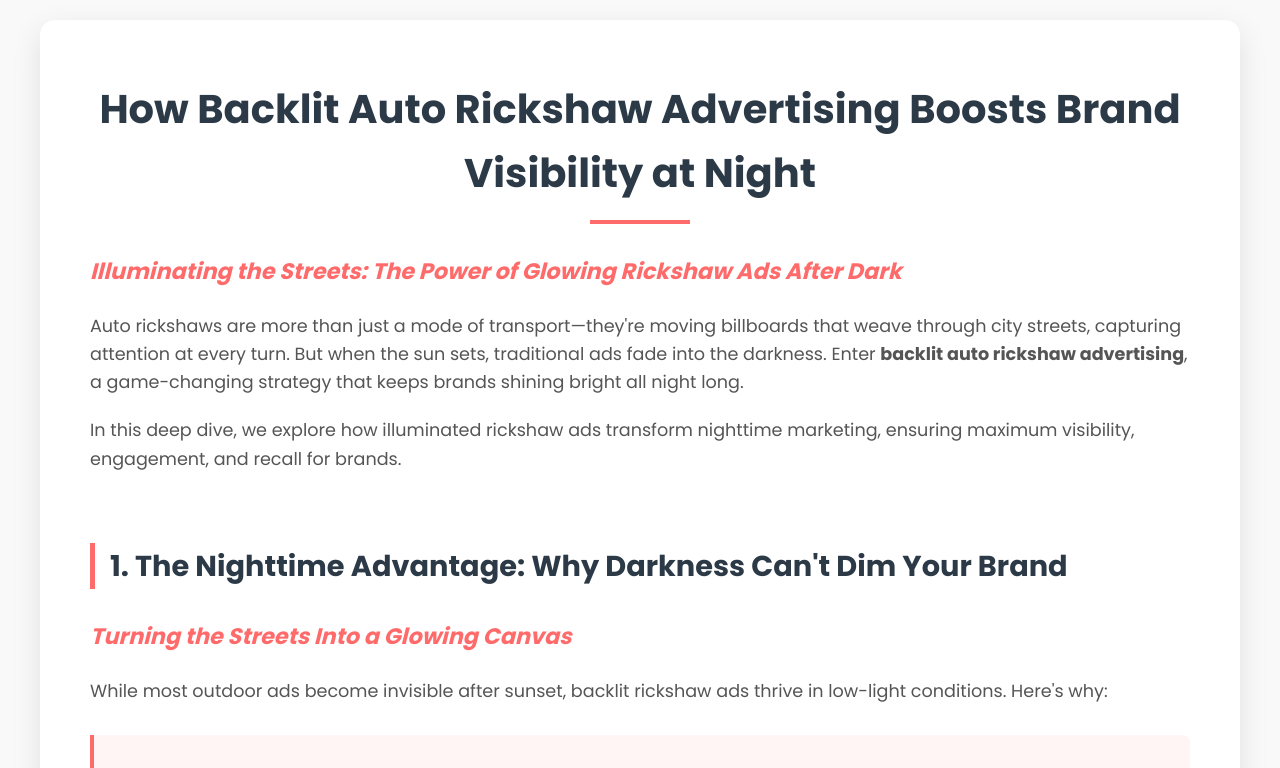
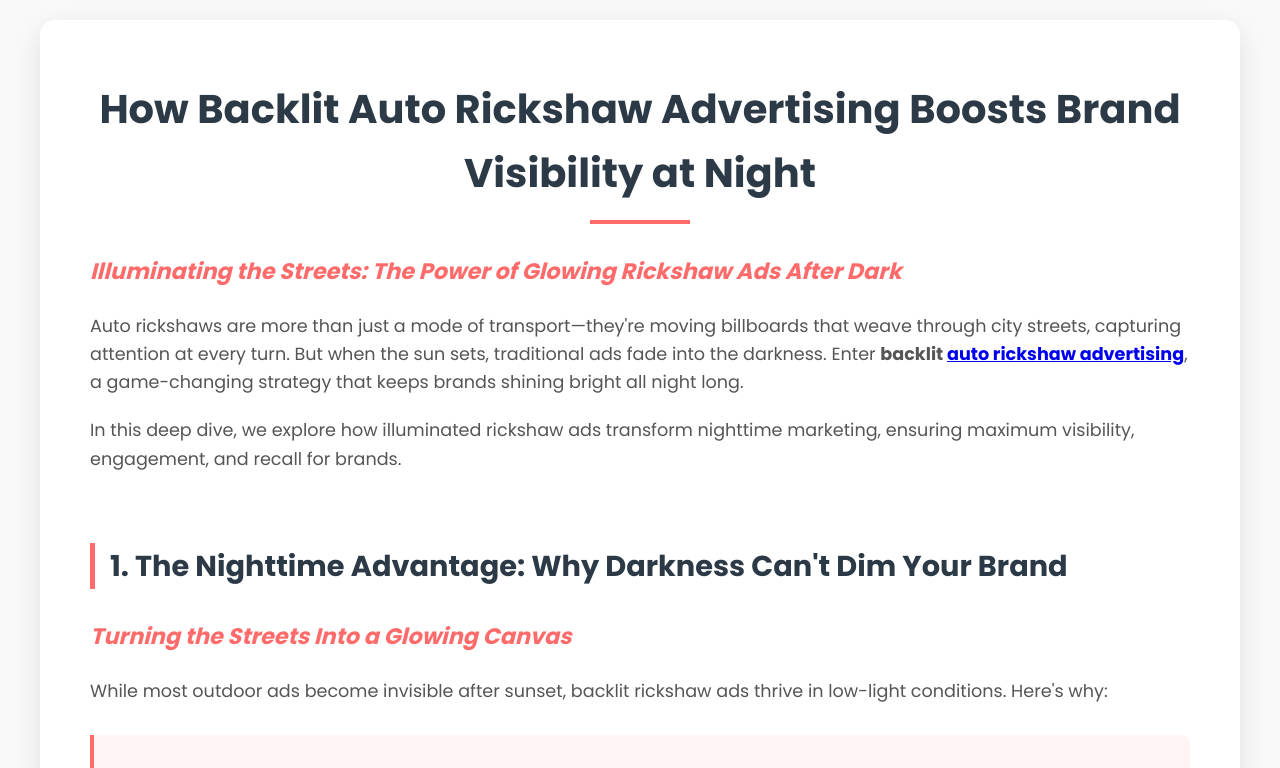
Before and after one commit to carbonnen096/autorickshaw-branding-netlify, a plain HTML site: page index.html in a window 1280 px wide. Shown: the top 768 px of the page. Drawn offline with Linux system fonts and the light colour scheme.

Commit message:
Update index.html

```diff
--- a/index.html
+++ b/index.html
@@ -194,7 +194,7 @@
             <h1>How Backlit Auto Rickshaw Advertising Boosts Brand Visibility at Night</h1>
             <h3>Illuminating the Streets: The Power of Glowing Rickshaw Ads After Dark</h3>
 
-            <p>Auto rickshaws are more than just a mode of transport—they're moving billboards that weave through city streets, capturing attention at every turn. But when the sun sets, traditional ads fade into the darkness. Enter <strong>backlit auto rickshaw advertising</strong>, a game-changing strategy that keeps brands shining bright all night long.</p>
+            <p>Auto rickshaws are more than just a mode of transport—they're moving billboards that weave through city streets, capturing attention at every turn. But when the sun sets, traditional ads fade into the darkness. Enter <strong>backlit <a href="https://sbadvertisingmedia.com/auto-rickshaw-advertising/">auto rickshaw advertising</a></strong>, a game-changing strategy that keeps brands shining bright all night long.</p>
 
             <p>In this deep dive, we explore how illuminated rickshaw ads transform nighttime marketing, ensuring maximum visibility, engagement, and recall for brands.</p>
 
```
